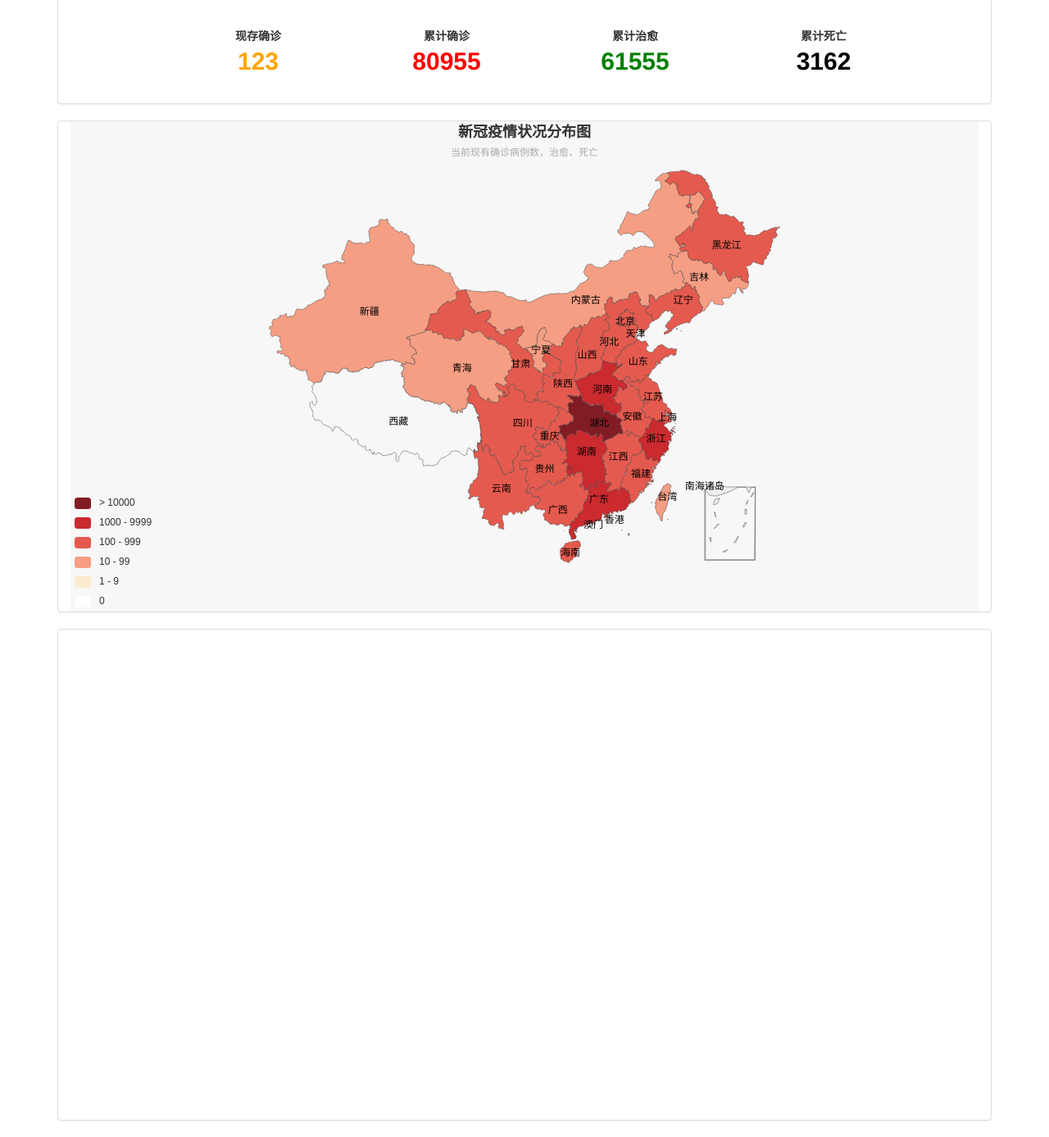
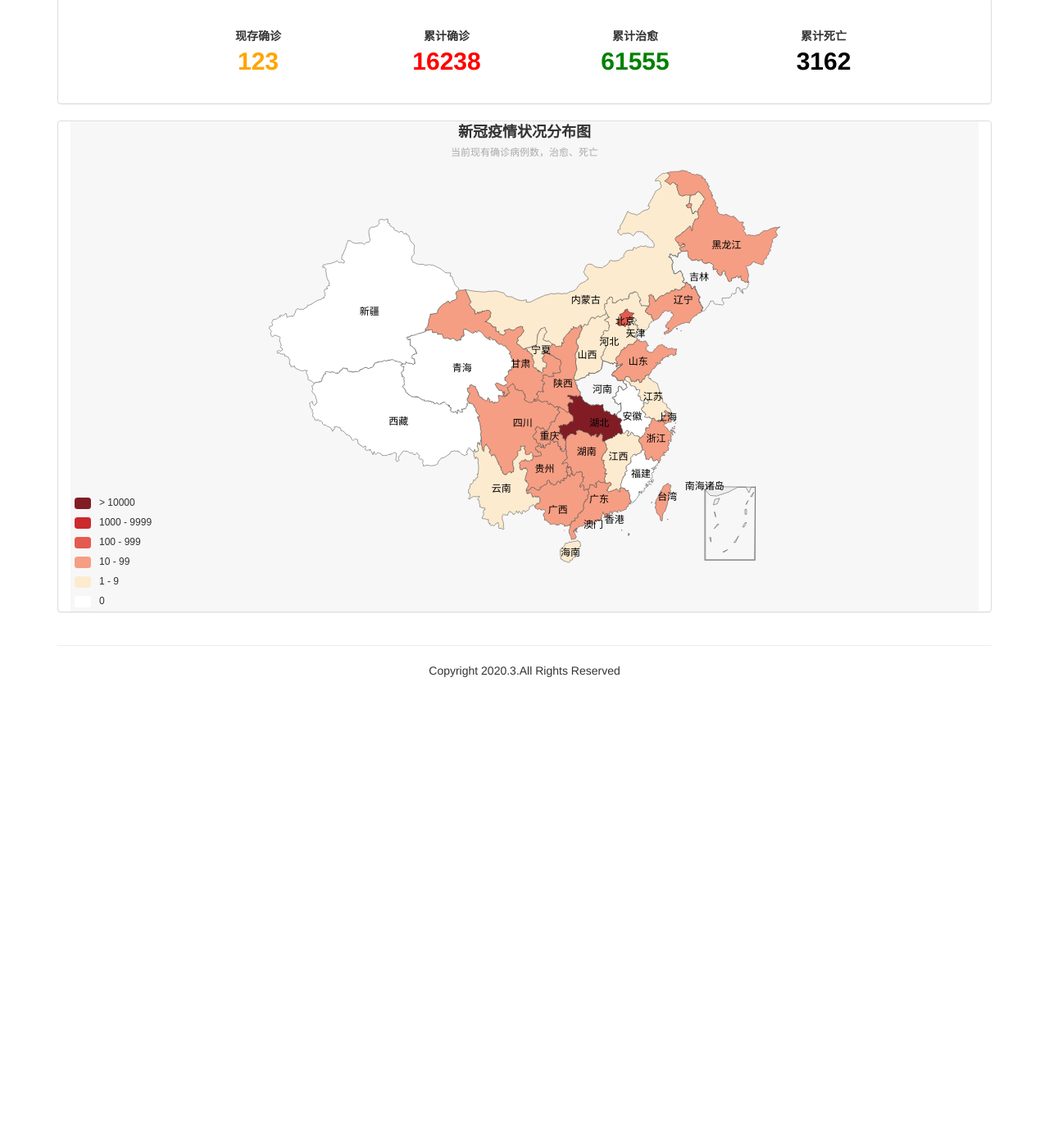
Before and after one commit to takeyouhomeaa/InfectStatisticWeb, a plain HTML site: page 疫情地图/index.html in a window 1280 px wide. Shown: the part 192-1579 px from the top of the page at 82% size. After the commit the page ends 1033 px from the top, so only its background shows below. Drawn offline with Linux system fonts and the light colour scheme.

Commit message:
增加footer

```diff
--- a/疫情地图/index.html
+++ b/疫情地图/index.html
@@ -31,6 +31,10 @@
         div #map{
             background: gray;
         }
+        #footer{
+            text-align: center;
+            padding-bottom:15px ;
+        }
     </style>
     <!-- Bootstrap -->
     <link href="css/bootstrap.min.css" rel="stylesheet">
@@ -40,14 +44,12 @@
 <body>
 <div id="container" class="container">
     <div class="page-header">
-        <small>新型冠状病毒肺炎</small>
-        <br/>
-        <h1>疫情统计信息统计</h1>
+        <small>新型冠状病毒肺炎<h1>疫情统计信息统计</h1></small>
     </div>
 </div>
 
 
-<div class="container">
+<div  class="container">
     <p id="time" style="float: left">这是时间</p>
 
     <div  class="col-md-12 panel panel-default">
@@ -89,10 +91,12 @@
     </div>
 </div>
 
-<div class="container">
-    <div id="chart" class="panel panel-default container" style="width: 100%;height:600px;">
+<footer class="container">
+    <hr>
+    <div>
+        <span id="footer">Copyright 2020.3.All Rights Reserved </span>
     </div>
-</div>
+</footer>
 
 <script src="js/jquery-3.4.1.min.js"></script>
 <script src="js/bootstrap.min.js"></script>
@@ -120,7 +124,7 @@
             json.forEach(item => {
                     processedData.push({
                         name: item.provinceShortName,
-                        value: item.confirmedCount,
+                        value: item.currentConfirmedCount,
                         deadCount: item.deadCount,
                         curedCount: item.curedCount
                     })
```
